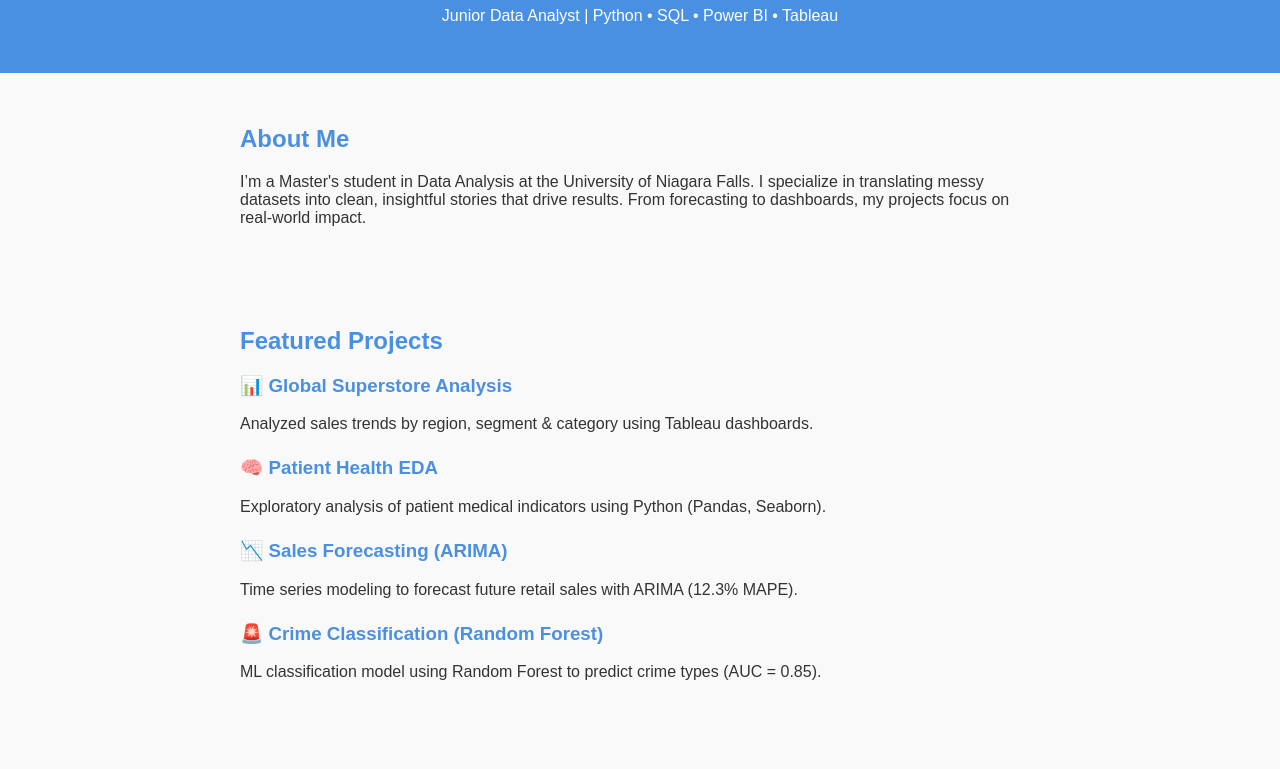
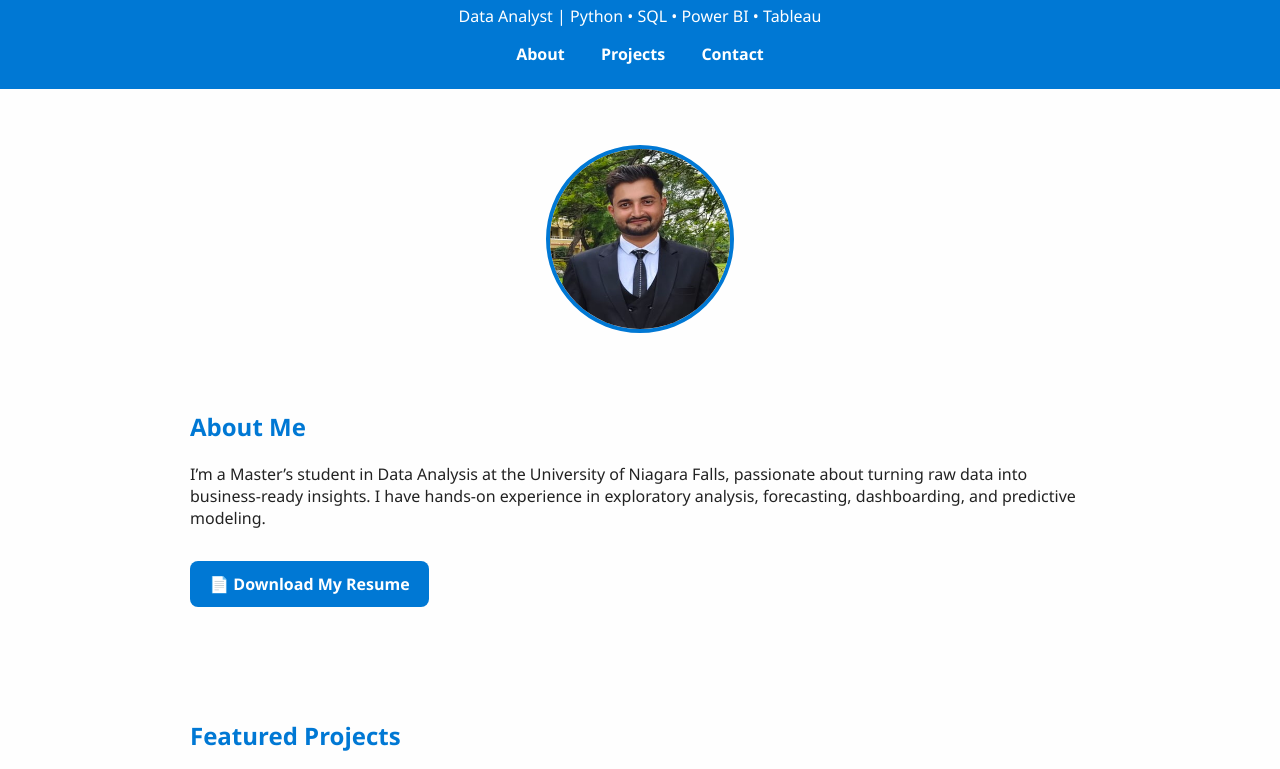
Before and after one commit to faizan97-malek/faizan97-malek.github.i, a plain HTML site: page index.html in a window 1280 px wide. Shown: the part 105-874 px from the top of the page. Drawn offline with Linux system fonts and the light colour scheme.

Commit message:
Update index.html

```diff
--- a/index.html
+++ b/index.html
@@ -6,38 +6,94 @@
   <title>Faizanfarid Malek | Data Analyst Portfolio</title>
   <style>
     body {
-      font-family: Arial, sans-serif;
-      background-color: #f9f9f9;
-      color: #333;
+      font-family: 'Segoe UI', Tahoma, Geneva, Verdana, sans-serif;
       margin: 0;
       padding: 0;
+      background: #fefefe;
+      color: #222;
     }
+
     header {
-      background-color: #4a90e2;
+      background-color: #0078D4;
       color: white;
+      padding: 1.5rem 1rem;
       text-align: center;
+      position: sticky;
+      top: 0;
+      z-index: 1000;
+    }
+
+    nav {
+      margin-top: 1rem;
+    }
+
+    nav a {
+      margin: 0 1rem;
+      color: white;
+      text-decoration: none;
+      font-weight: bold;
+    }
+
+    section {
+      max-width: 900px;
+      margin: auto;
       padding: 2rem 1rem;
     }
-    section {
-      max-width: 800px;
-      margin: auto;
-      padding: 2rem;
+
+    h2 {
+      color: #0078D4;
+      margin-top: 3rem;
     }
-    h2 {
-      color: #4a90e2;
+
+    .profile-photo {
+      text-align: center;
     }
+
+    .profile-photo img {
+      width: 180px;
+      height: 180px;
+      border-radius: 50%;
+      border: 4px solid #0078D4;
+      margin: 1.5rem 0;
+    }
+
+    .resume-btn {
+      display: inline-block;
+      background: #0078D4;
+      color: white;
+      padding: 0.75rem 1.2rem;
+      border-radius: 8px;
+      text-decoration: none;
+      font-weight: bold;
+      margin-top: 1rem;
+    }
+
     .project {
-      margin-bottom: 1.5rem;
+      margin-bottom: 2rem;
     }
+
+    .project h3 {
+      margin-bottom: 0.2rem;
+    }
+
     footer {
-      background-color: #eee;
       text-align: center;
       padding: 1rem;
+      background: #eee;
       font-size: 0.9rem;
+      margin-top: 3rem;
     }
-    a {
-      color: #4a90e2;
-      text-decoration: none;
+
+    @media screen and (max-width: 600px) {
+      nav a {
+        display: block;
+        margin: 0.5rem 0;
+      }
+
+      .profile-photo img {
+        width: 140px;
+        height: 140px;
+      }
     }
   </style>
 </head>
@@ -45,43 +101,53 @@
 
   <header>
     <h1>Faizanfarid Malek</h1>
-    <p>Junior Data Analyst | Python • SQL • Power BI • Tableau</p>
+    <p>Data Analyst | Python • SQL • Power BI • Tableau</p>
+    <nav>
+      <a href="#about">About</a>
+      <a href="#projects">Projects</a>
+      <a href="#contact">Contact</a>
+    </nav>
   </header>
 
-  <section>
+  <section id="about">
+    <div class="profile-photo">
+      <img src="profile.jpg" alt="Faizan Malek">
+    </div>
     <h2>About Me</h2>
-    <p>I’m a Master's student in Data Analysis at the University of Niagara Falls. I specialize in translating messy datasets into clean, insightful stories that drive results. From forecasting to dashboards, my projects focus on real-world impact.</p>
+    <p>I’m a Master’s student in Data Analysis at the University of Niagara Falls, passionate about turning raw data into business-ready insights. I have hands-on experience in exploratory analysis, forecasting, dashboarding, and predictive modeling.</p>
+    <a class="resume-btn" href="Faizan_Malek_Resume.pdf" target="_blank">📄 Download My Resume</a>
   </section>
 
-  <section>
+  <section id="projects">
     <h2>Featured Projects</h2>
 
     <div class="project">
-      <h3><a href="https://github.com/faizan97-malek/global-superstore-analysis">📊 Global Superstore Analysis</a></h3>
-      <p>Analyzed sales trends by region, segment & category using Tableau dashboards.</p>
+      <h3><a href="https://github.com/faizan97-malek/global-superstore-analysis" target="_blank">📊 Global Superstore Analysis</a></h3>
+      <p>Tableau dashboard analyzing sales by segment, region, and category to guide strategic planning.</p>
     </div>
 
     <div class="project">
-      <h3><a href="https://github.com/faizan97-malek/patient-health-analysis">🧠 Patient Health EDA</a></h3>
-      <p>Exploratory analysis of patient medical indicators using Python (Pandas, Seaborn).</p>
+      <h3><a href="https://github.com/faizan97-malek/patient-health-analysis" target="_blank">🧠 Patient Health EDA</a></h3>
+      <p>Explored health indicator patterns using Pandas and Seaborn to identify risk profiles.</p>
     </div>
 
     <div class="project">
-      <h3><a href="https://github.com/faizan97-malek/sales-forecasting-arima">📉 Sales Forecasting (ARIMA)</a></h3>
-      <p>Time series modeling to forecast future retail sales with ARIMA (12.3% MAPE).</p>
+      <h3><a href="https://github.com/faizan97-malek/sales-forecasting-arima" target="_blank">📉 Sales Forecasting (ARIMA)</a></h3>
+      <p>Forecasted retail sales using ARIMA with 12.3% MAPE to support business inventory planning.</p>
     </div>
 
     <div class="project">
-      <h3><a href="https://github.com/faizan97-malek/crime-classification-rf">🚨 Crime Classification (Random Forest)</a></h3>
-      <p>ML classification model using Random Forest to predict crime types (AUC = 0.85).</p>
+      <h3><a href="https://github.com/faizan97-malek/crime-classification-rf" target="_blank">🚨 Crime Classification (Random Forest)</a></h3>
+      <p>Built ML model to predict crime categories with 80.8% accuracy and 0.85 AUC using police report data.</p>
     </div>
   </section>
 
-  <section>
+  <section id="contact">
     <h2>Contact</h2>
     <p>
-      📧 <a href="mailto:faizex07@gmail.com">faizex07@gmail.com</a><br>
-      💼 <a href="www.linkedin.com/in/faizanfarid-malek-3b1265313/">LinkedIn Profile</a>
+      📧 Email: <a href="mailto:faizex07@gmail.com">faizex07@gmail.com</a><br>
+      💼 LinkedIn: <a href="https://www.linkedin.com/in/faizanfarid-malek-3b1265313" target="_blank">linkedin.com/in/faizanfarid-malek</a><br>
+      🔗 GitHub: <a href="https://github.com/faizan97-malek" target="_blank">github.com/faizan97-malek</a>
     </p>
   </section>
 
```
